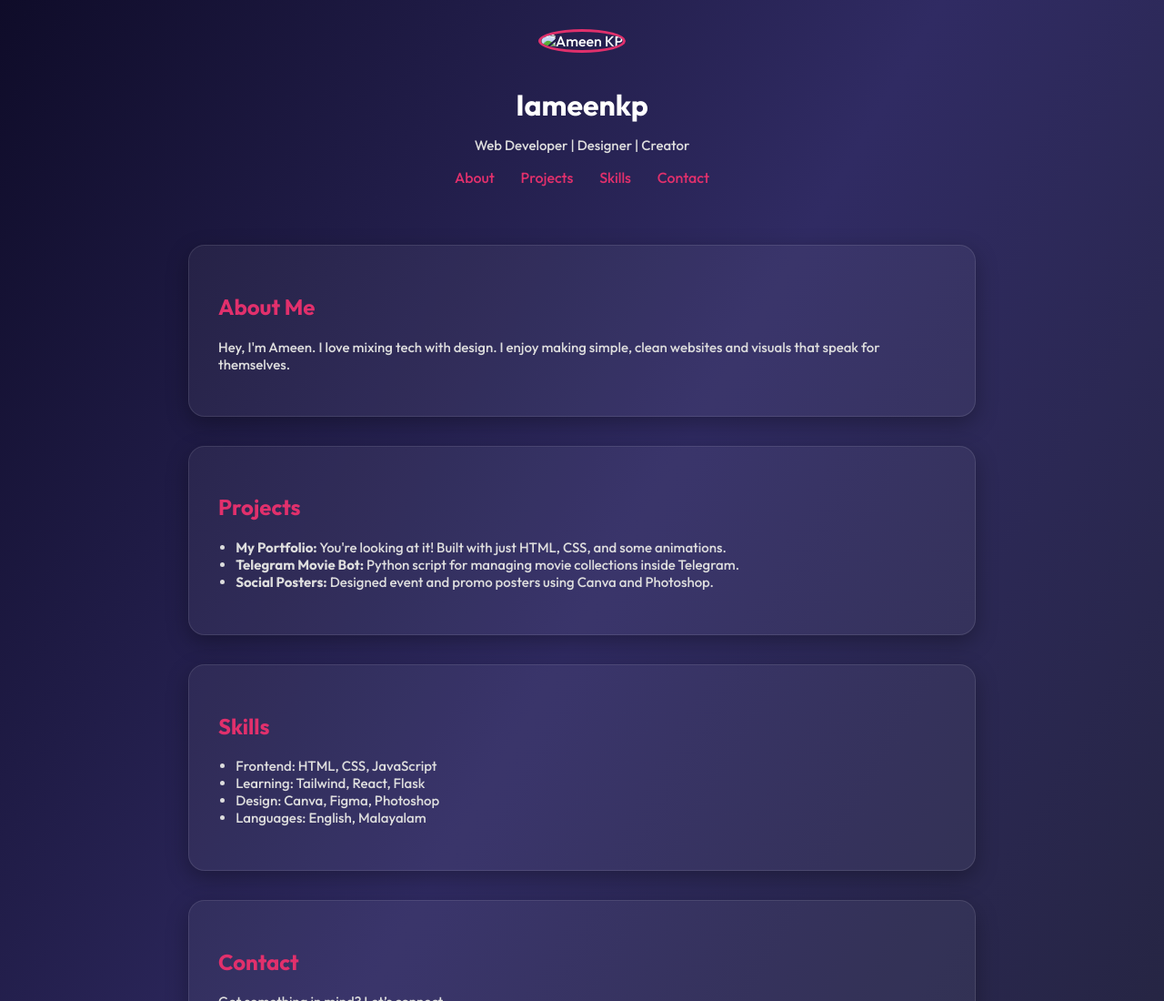
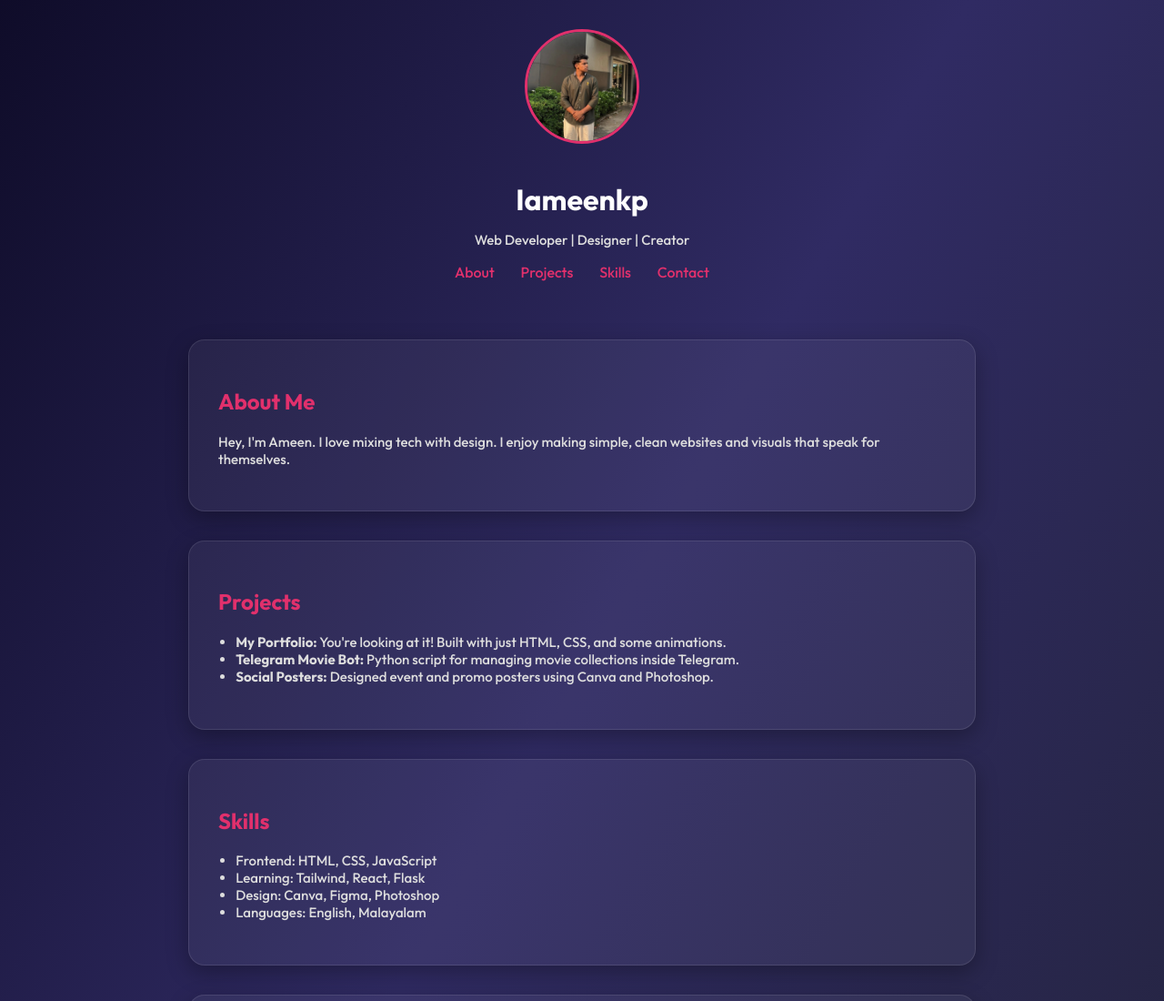
Before and after one commit to kpameen/my-website, a plain HTML site: page index.html in a window 1280 px wide. Shown: the top 1100 px of the page at 91% size. Drawn offline with nearby package versions, Linux system fonts and the light colour scheme.

Commit message:
Update index.html
image link updated

```diff
--- a/index.html
+++ b/index.html
@@ -13,7 +13,7 @@
 <body>
 
   <header>
-    <img src="c:\Users\LOQ\Desktop\portfolio\ameen.jpg" alt="Ameen KP" class="profile-img" data-aos="flip-up" />
+    <img src="image.jpg" alt="Ameen KP" class="profile-img" data-aos="flip-up" />
     <h1 data-aos="zoom-in">Iameenkp</h1>
     <p data-aos="fade-up">Web Developer | Designer | Creator</p>
     <nav data-aos="fade-down">
```
